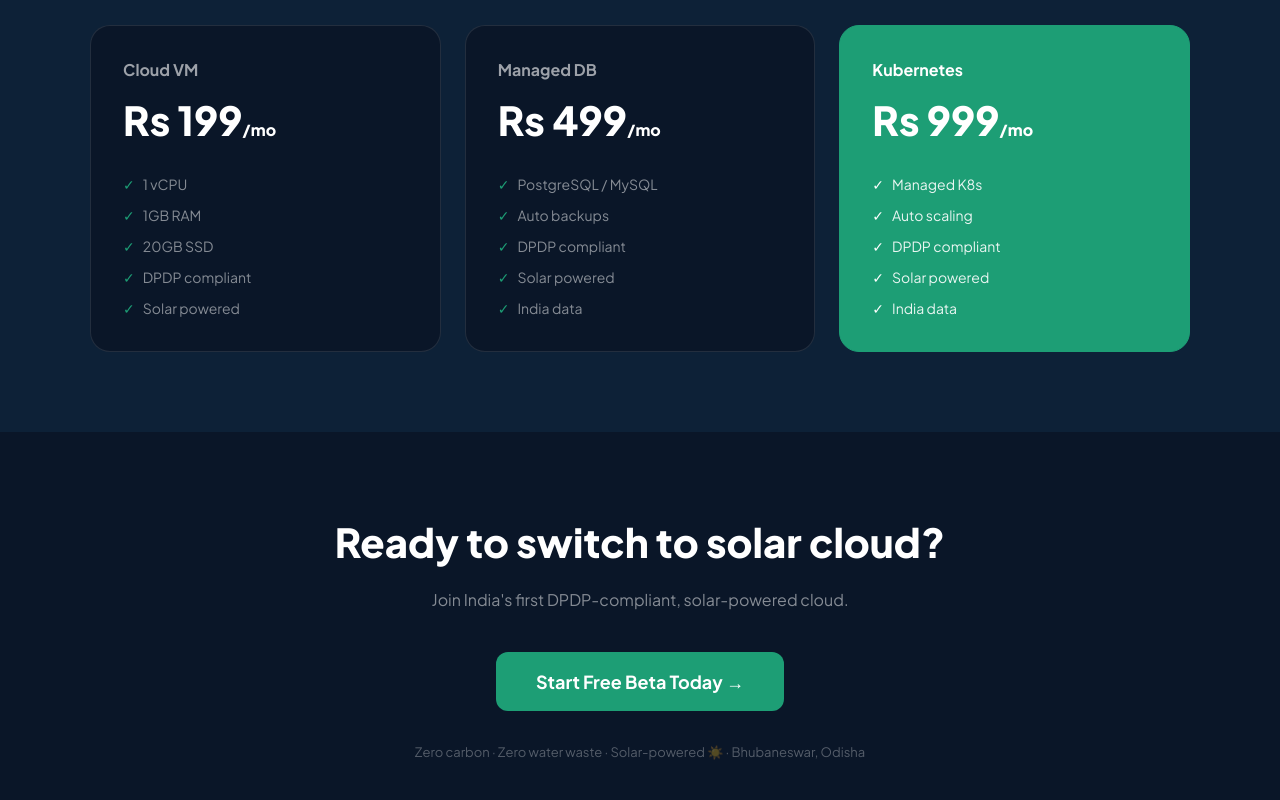
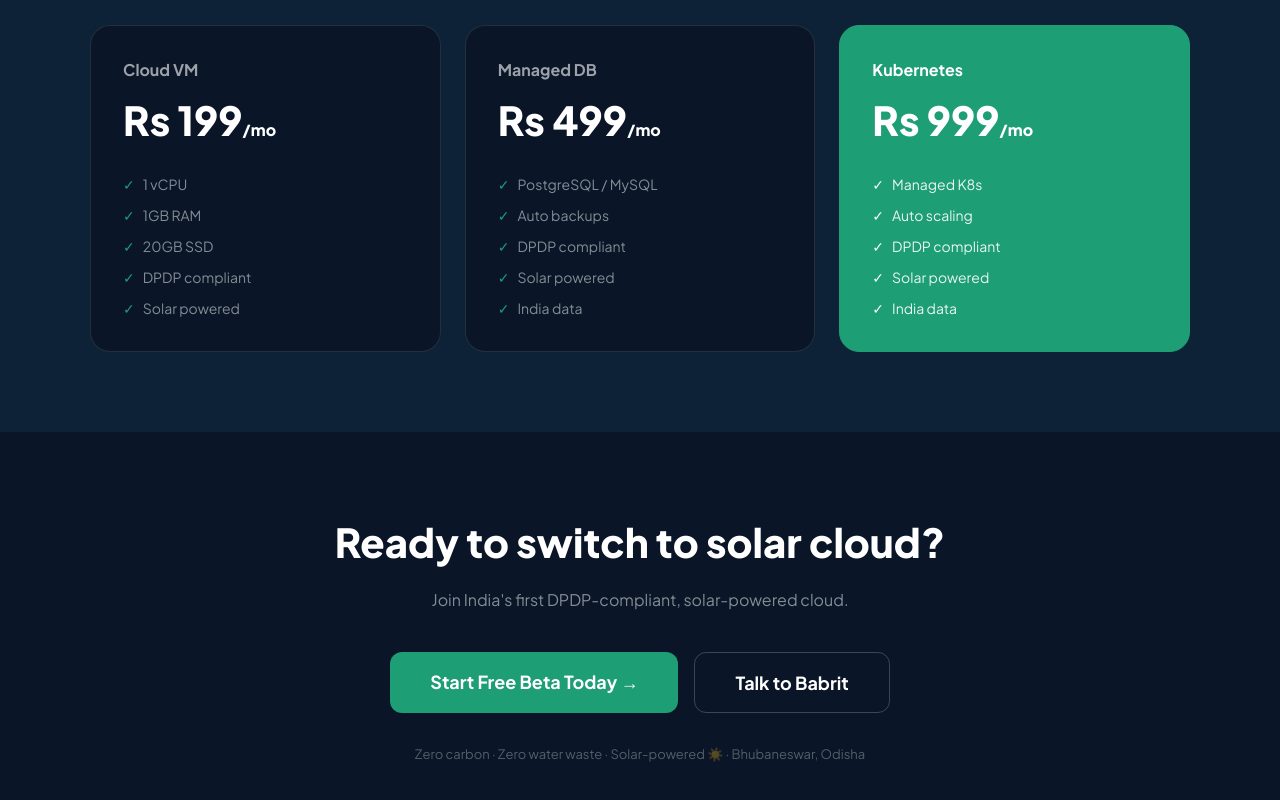
Before and after one commit to yourcloud-in/yourcloud-web, a Next.js app: page / in a window 1280 px wide. Shown: the part 2623-3423 px from the top of the page. Built offline with nearby package versions, Linux system fonts and the light colour scheme.

Commit message:
fix: Start Free Beta → console register, Talk to Babrit → email

```diff
--- a/src/app/page-client.tsx
+++ b/src/app/page-client.tsx
@@ -55,7 +55,7 @@
           Built in Bhubaneswar, Odisha.
         </p>
         <div style={{ display: 'flex', gap: 16, justifyContent: 'center', flexWrap: 'wrap' }}>
-          <a href="mailto:ceo@gravrel.com" style={{
+          <a href="https://console.gravrelaetherops.com/register" style={{
             background: '#1D9E75', color: '#fff', padding: '14px 32px',
             borderRadius: 12, fontWeight: 700, fontSize: 16, textDecoration: 'none',
           }}>
@@ -213,13 +213,23 @@
       <p style={{ color: 'rgba(255,255,255,0.5)', marginBottom: 40, fontSize: 16 }}>
         Join India's first DPDP-compliant, solar-powered cloud.
       </p>
-      <a href="mailto:ceo@gravrel.com" style={{
+      <div style={{ display: 'flex', gap: 16, justifyContent: 'center', flexWrap: 'wrap' }}>
+        <a href="https://console.gravrelaetherops.com/register" style={{
           background: '#1D9E75', color: '#fff', padding: '16px 40px',
           borderRadius: 12, fontWeight: 700, fontSize: 18, textDecoration: 'none',
           display: 'inline-block',
         }}>
           Start Free Beta Today →
         </a>
+        <a href="mailto:ceo@gravrel.com" style={{
+          background: 'transparent', color: '#fff', padding: '16px 40px',
+          borderRadius: 12, fontWeight: 700, fontSize: 18, textDecoration: 'none',
+          display: 'inline-block',
+          border: '1px solid rgba(255,255,255,0.2)',
+        }}>
+          Talk to Babrit
+        </a>
+      </div>
       <div style={{ marginTop: 32, color: 'rgba(255,255,255,0.3)', fontSize: 13 }}>
         Zero carbon · Zero water waste · Solar-powered ☀️ · Bhubaneswar, Odisha
       </div>
```
Lines whose indentation alone changed are shown as unchanged.
